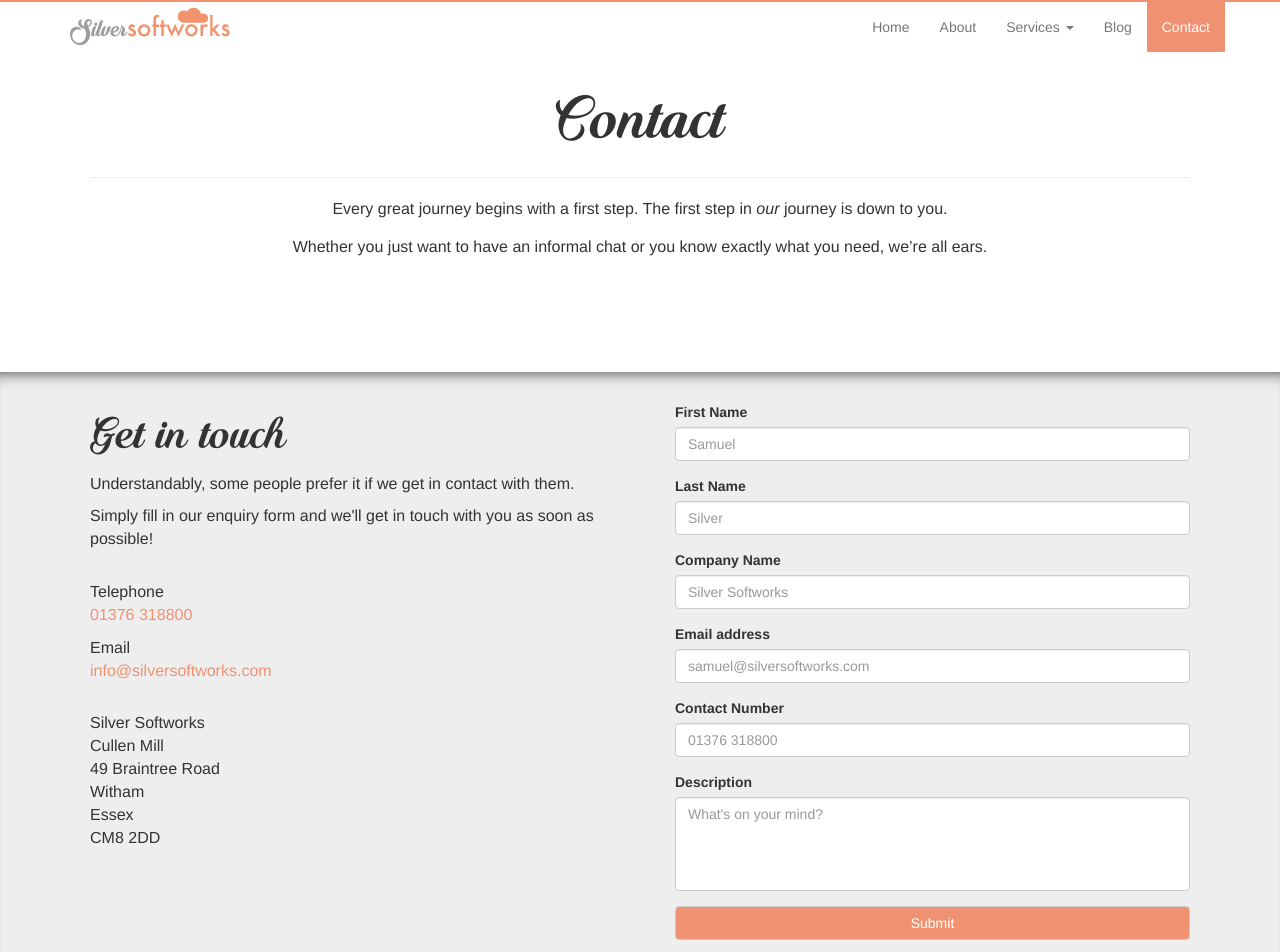
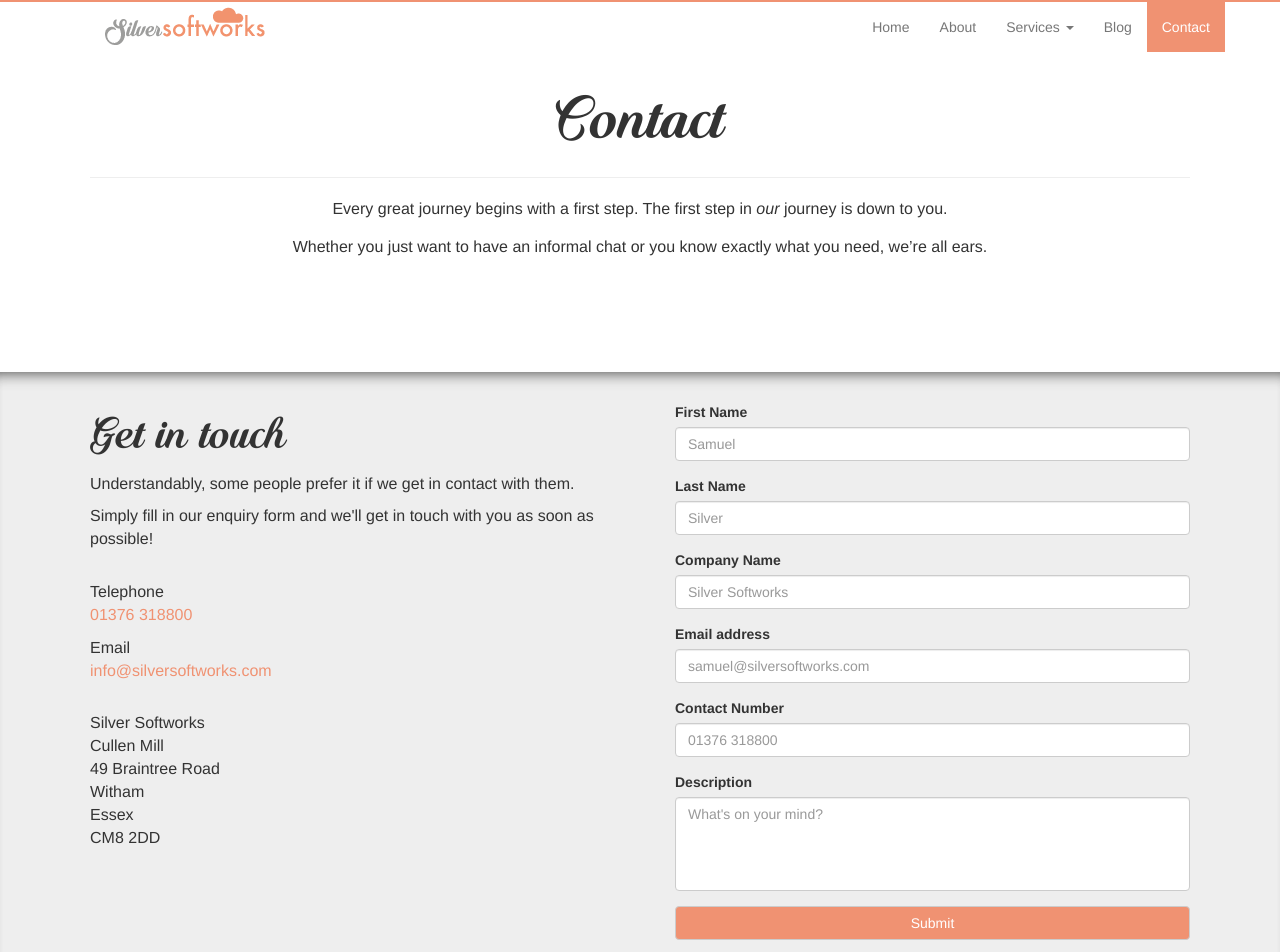
Before and after one commit to ThomasDavidPacker/Silver-Softworks, a Jekyll site: the page built from contact.html, in a window 1280 px wide. Shown: the top 952 px of the page. Built offline with Jekyll 4.4.1, drawn with Linux system fonts in a browser that asks for light colours; nearby versions of some CDN libraries.

Commit message:
Updates
Updates

```diff
--- a/_layouts/default.html
+++ b/_layouts/default.html
@@ -16,6 +16,7 @@
 		<script type="text/javascript" src="/js/bootstrap.js"></script>
 
 		<!-- JQuery-->
+		<script src="http://ajax.googleapis.com/ajax/libs/jquery/1.5.1/jquery.min.js"></script>
 		<script src="https://code.jquery.com/jquery-1.10.2.js"></script>
 
 	    <!-- custom css -->
--- a/contact.html
+++ b/contact.html
@@ -129,17 +129,17 @@
 			<div class="row">
 				<div class="col-sm-4">
 					<div class="c_help_offer_image_container_borderless">
-						<img src="images/social/icons/128/social-003-round_twitter.png" class="c_content_image_center c_social_icon_quarter img-responsive">
+						<a href="https://twitter.com/silversoftworks" target="_blank"><img src="images/social/icons/128/social-003-round_twitter.png" class="c_content_image_center c_social_icon_quarter img-responsive"></a>
 					</div>
 				</div>
 				<div class="col-sm-4">
 					<div class="c_help_offer_image_container_borderless">
-						<img src="images/social/icons/128/social-040-round_google_plus.png" class="c_content_image_center c_social_icon_quarter img-responsive">
+						<a href=""><img src="images/social/icons/128/social-040-round_google_plus.png" class="c_content_image_center c_social_icon_quarter img-responsive"></a>
 					</div>
 				</div>
 				<div class="col-sm-4">
 					<div class="c_help_offer_image_container_borderless">
-						<img src="images/social/icons/128/social-011-round_linkedin.png" class="c_content_image_center c_social_icon_quarter img-responsive">
+						<a href="https://www.linkedin.com/company/silver-softworks" target="_blank"><img src="images/social/icons/128/social-011-round_linkedin.png" class="c_content_image_center c_social_icon_quarter img-responsive"></a>
 					</div>
 				</div>
 			</div>
--- a/css/style.css
+++ b/css/style.css
@@ -464,7 +464,7 @@
 }
 .navbar a.navbar-brand
 {
-	padding: 5px 15px 8px;
+	padding: 5px 15px 8px 50px;
 }
 
 img
```
Also changed, not shown: other parts of contact.html (+4 -0 lines).
